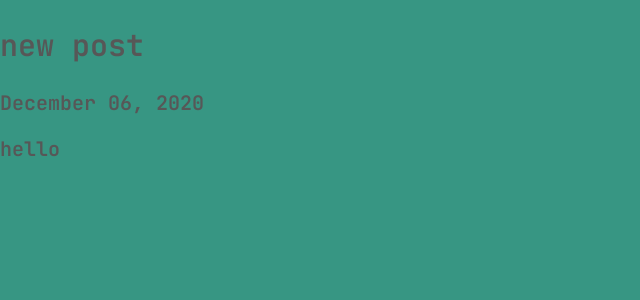
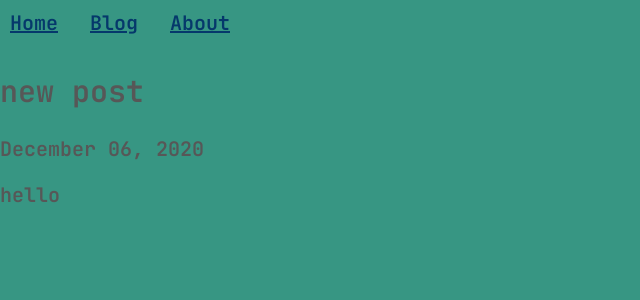
Before and after one commit to SamHewitt/CloudCannonPortfolio, a Jekyll site: the page built from portfolio/_posts/2020-12-06-new-post.markdown, in a window 1280 px wide. Shown: the top 300 px of the page, without its empty margins (0-640 px from the left). Built offline with Jekyll 4.4.1, drawn with Linux system fonts in a browser that asks for light colours.

Commit message:
post.html add nav

```diff
--- a/portfolio/_layouts/post.html
+++ b/portfolio/_layouts/post.html
@@ -10,6 +10,21 @@
 </head>
 <body>
     <div class="container">
+        <nav class="main-nav">
+            <ul>
+                {% assign navigation_pages = site.html_pages | sort: 'navigation_weight' %}
+                {% for p in navigation_pages %}
+                    {% if p.navigation_weight %}
+                        <li>
+                            <a href="{{ p.url }}" {% if p.url == page.url %}class="active"{% endif %}>
+                                {{ p.title }}
+                            </a>
+                        </li>
+                    {% endif %}
+                {% endfor %}
+            </ul>
+        </nav>
+    <div class="container">
         <h2 class="spacing">{{ page.title }}</h2>
 
         <div class="blog-post spacing">
```
